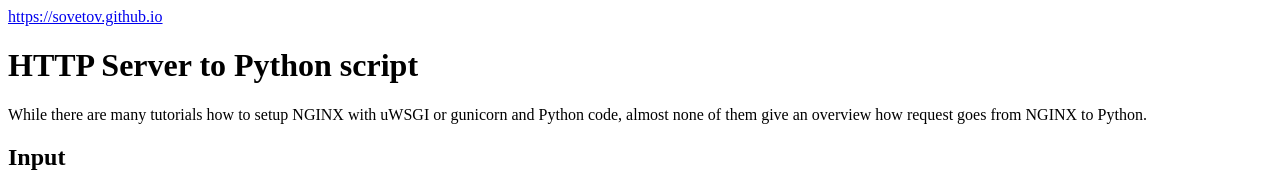
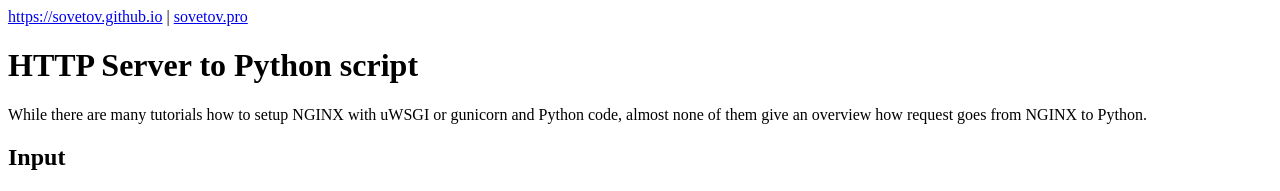
Before and after one commit to sovetov/sovetov.github.io, a Jekyll site: the page built from path-from-nginx-to-python.md, in a window 1280 px wide. Shown: the top 191 px of the page. Built offline with Jekyll 4.4.1, drawn with Linux system fonts in a browser that asks for light colours; our own code applies the rules of GitHub Pages for plain Markdown files.

Commit message:
Fix global links

```diff
--- a/_layouts/default.html
+++ b/_layouts/default.html
@@ -42,7 +42,7 @@
         <nav>
             <ul>
                 <li><a href="{{ site.url }}">{{ site.url }}</a></li>
-                {% for link in site.global_link %}
+                {% for link in site.global_links %}
                 <li><a href="{{ link.url }}">{{ link.text }}</a></li>
                 {% endfor %}
             </ul>
```
